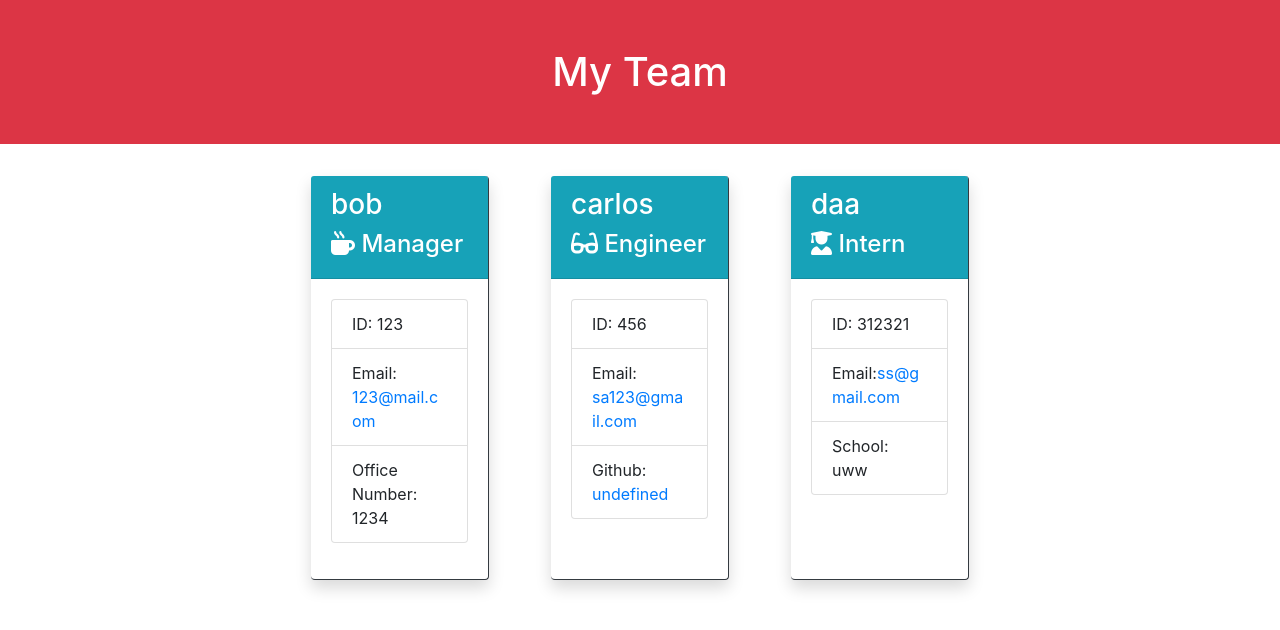
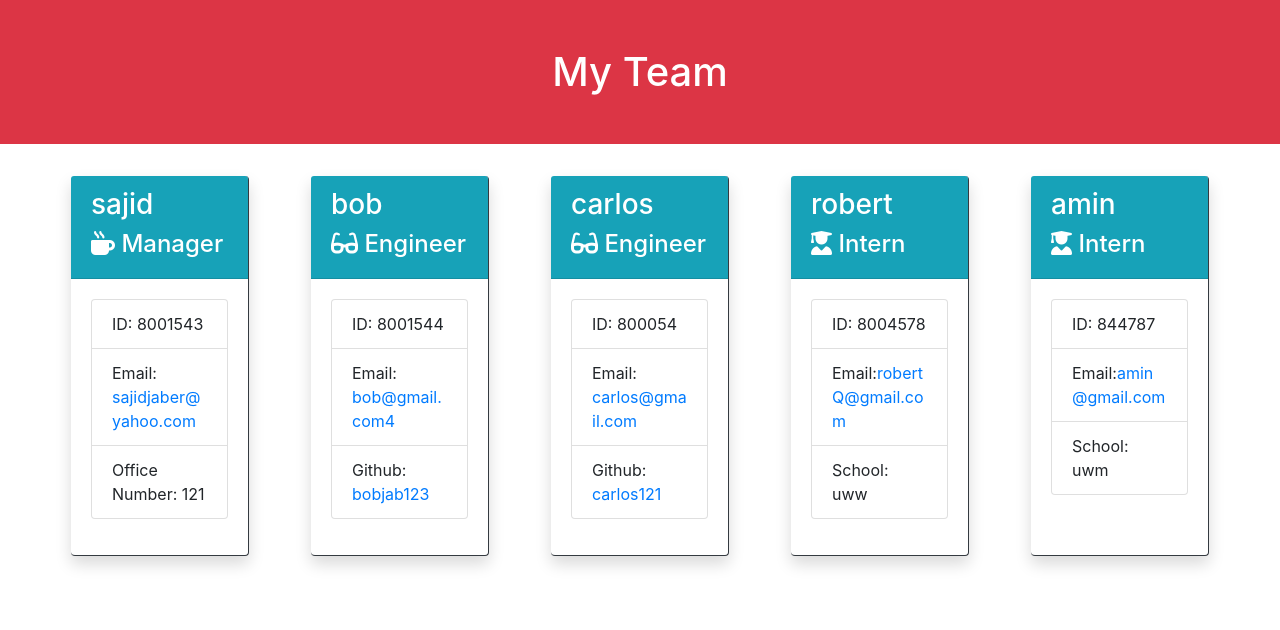
Before and after one commit to JaberSE09/Team-Profile-Generator, a website: page dist/index.html in a window 1280 px wide. Drawn offline with nearby package versions, Linux system fonts and the light colour scheme.

Commit message:
Readme setup

```diff
--- a/dist/index.html
+++ b/dist/index.html
@@ -16,16 +16,30 @@
             <div class="col-2 mt-3 m-3">
                 <div class="card h-100 border-dark border-left-0 border-top-0 shadow mb-3 bg-white">
                     <div class="card-header bg-info text-white">
-                        <h3>bob </h3>
+                        <h3>sajid</h3>
                         <h4><i class="fa-solid fa-mug-hot"></i>  Manager</h4>
                     </div>
                     <div class="card-body">
-                        <p class="list-group-item">ID: 123</p>
-                        <p class="list-group-item">Email: <a href="mailto:123@mail.com">123@mail.com</a></p>
-                        <p class="list-group-item">Office Number: 1234</p>
+                        <p class="list-group-item">ID: 8001543</p>
+                        <p class="list-group-item">Email: <a href="mailto:sajidjaber@yahoo.com">sajidjaber@yahoo.com</a></p>
+                        <p class="list-group-item">Office Number: 121</p>
                     </div>
                 </div>
                 </div>
+
+        <div class="col-2 mt-3 m-3">
+            <div class="card h-100 border-dark border-left-0 border-top-0 shadow mb-3 bg-white">
+                <div class="card-header bg-info text-white">
+                    <h3>bob</h3>
+                    <h4><i class="fa-solid fa-glasses"></i> Engineer</h4>
+                </div>
+                <div class="card-body">
+                    <p class="list-group-item">ID: 8001544</p>
+                    <p class="list-group-item">Email: <a href="mailto:bob@gmail.com4">bob@gmail.com4</a></p>
+                    <p class="list-group-item">Github: <a href="https://github.com/bobjab123">bobjab123</a></p>
+                </div>
+            </div>
+        </div>
 
         <div class="col-2 mt-3 m-3">
             <div class="card h-100 border-dark border-left-0 border-top-0 shadow mb-3 bg-white">
@@ -34,9 +48,9 @@
                     <h4><i class="fa-solid fa-glasses"></i> Engineer</h4>
                 </div>
                 <div class="card-body">
-                    <p class="list-group-item">ID: 456</p>
-                    <p class="list-group-item">Email: <a href="mailto:sa123@gmail.com">sa123@gmail.com</a></p>
-                    <p class="list-group-item">Github: <a href="https://github.com/jabers">undefined</a></p>
+                    <p class="list-group-item">ID: 800054</p>
+                    <p class="list-group-item">Email: <a href="mailto:carlos@gmail.com">carlos@gmail.com</a></p>
+                    <p class="list-group-item">Github: <a href="https://github.com/carlos121">carlos121</a></p>
                 </div>
             </div>
         </div>
@@ -44,13 +58,27 @@
         <div class="col-2 mt-3 m-3">
             <div class="card h-100 border-dark border-left-0 border-top-0 shadow mb-3 bg-white">
                 <div class="card-header bg-info text-white">
-                    <h3>daa</h3>
+                    <h3>robert</h3>
                     <h4><i class="fa-solid fa-user-graduate"></i> Intern</h4>
                 </div>
                 <div class="card-body">
-                    <p class="list-group-item">ID: 312321</p>
-                    <p class="list-group-item">Email:<a href="mailto:ss@gmail.com">ss@gmail.com</a></p>
+                    <p class="list-group-item">ID: 8004578</p>
+                    <p class="list-group-item">Email:<a href="mailto:robertQ@gmail.com">robertQ@gmail.com</a></p>
                     <p class="list-group-item">School: uww</p>
+                </div>
+        </div>
+    </div>
+
+        <div class="col-2 mt-3 m-3">
+            <div class="card h-100 border-dark border-left-0 border-top-0 shadow mb-3 bg-white">
+                <div class="card-header bg-info text-white">
+                    <h3>amin</h3>
+                    <h4><i class="fa-solid fa-user-graduate"></i> Intern</h4>
+                </div>
+                <div class="card-body">
+                    <p class="list-group-item">ID: 844787</p>
+                    <p class="list-group-item">Email:<a href="mailto:amin@gmail.com">amin@gmail.com</a></p>
+                    <p class="list-group-item">School: uwm</p>
                 </div>
         </div>
     </div>
```
Also changed, not shown: README.md.
